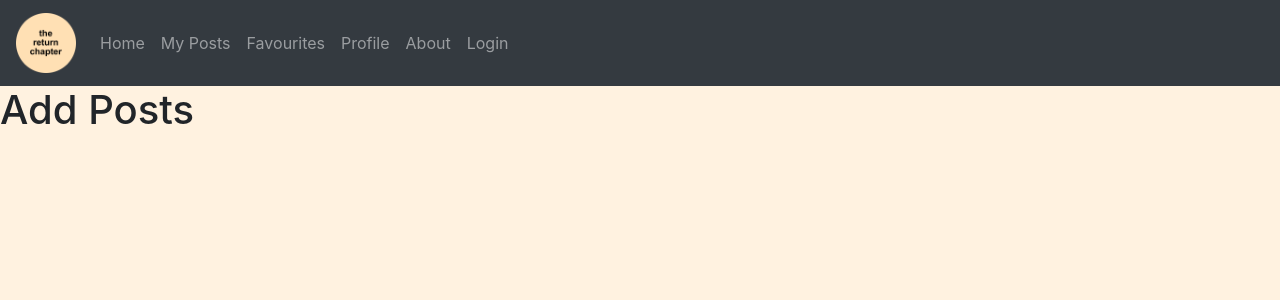
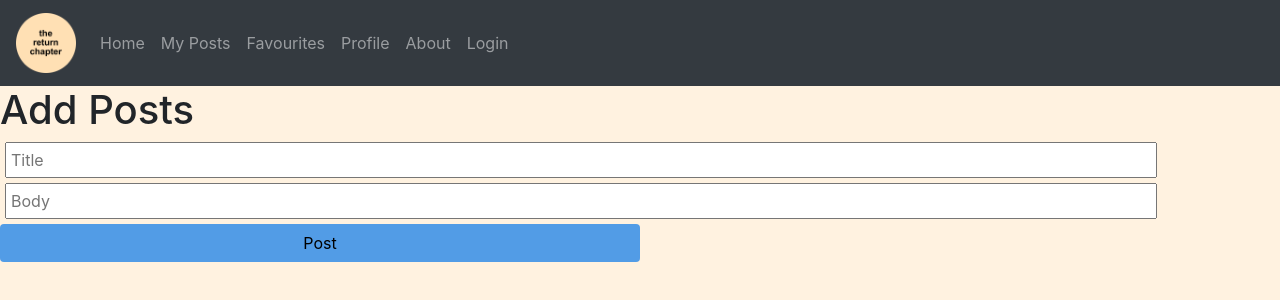
Before and after one commit to muditdahiya/web-react, a React (Create React App) app in the folder react-client/: page /addposts in a window 1280 px wide. Shown: the top 300 px of the page. Built offline with nearby package versions, Linux system fonts and the light colour scheme.

Commit message:
Add post changes

```diff
--- a/react-client/package.json
+++ b/react-client/package.json
@@ -11,8 +11,10 @@
     "@types/react": "^18.0.27",
     "@types/react-dom": "^18.0.10",
     "axios": "^1.3.2",
+    "bootstrap": "^5.2.3",
     "dompurify": "^2.4.3",
     "react": "^18.2.0",
+    "react-bootstrap": "^2.7.1",
     "react-dom": "^18.2.0",
     "react-quill": "^2.0.0",
     "react-router-dom": "^6.8.1",
--- a/react-client/src/pages/AddPosts.tsx
+++ b/react-client/src/pages/AddPosts.tsx
@@ -1,7 +1,50 @@
+import { useEffect, useState } from "react";
+import { useNavigate } from "react-router-dom";
+import axios from "axios";
+
+
+
 const AddPosts = () => {
+  const [title, setTitle] = useState("");
+  const [content, setContent] = useState("");
+  const navigate = useNavigate()
+  const createPost = () => {
+    axios({
+        method: "POST",
+        withCredentials: true,
+        data: {
+        title: title,
+        content: content,
+      },
+      url: "http://localhost:4000/api/create-post"
+    }).then((res) => {
+      console.log(res)
+      navigate("/")
+    });
+    console.log("====================================");
+    console.log(new Date(Date.now()));
+    console.log("====================================");
+  };
   return (
     <>
       <h1>Add Posts</h1>
+      <div className="create-post">
+        <div className="mb">
+          <input
+            type="text"
+            placeholder="Title"
+            onChange={(e) => setTitle(e.target.value)}
+          />
+        </div>
+           <input
+            type="text"
+            placeholder="Body"
+            onChange={(e) => setContent(e.target.value)}
+          />
+        <button className="btn btn-form mt" onClick={createPost}>
+          Post
+        </button>
+      </div>
     </>
   );
 };
```
Also changed, not shown: 2 other files (tests, documents, lock files or other folders).
